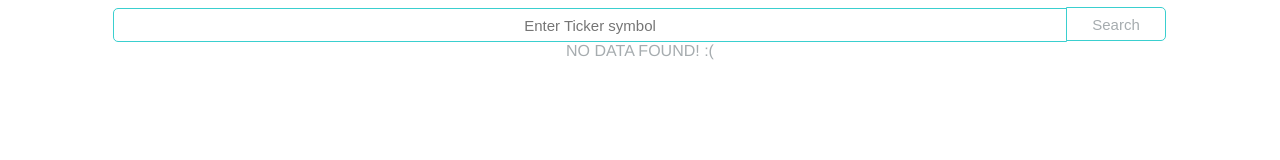
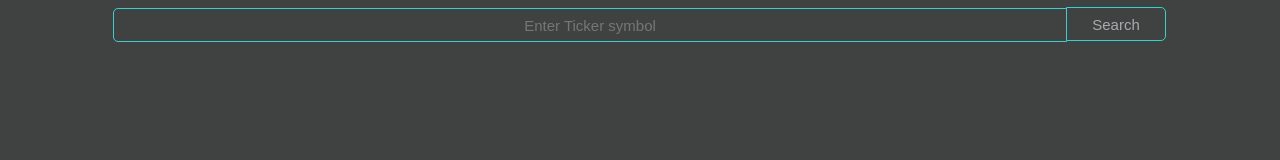
Before and after one commit to SimHuang/simstock, a React app: page / in a window 1280 px wide. Built offline with nearby package versions, Linux system fonts and the light colour scheme.

Commit message:
chart styling

```diff
--- a/src/components/SearchBar.js
+++ b/src/components/SearchBar.js
@@ -20,10 +20,10 @@ class SearchBar extends Component {
         let url = `https://www.quandl.com/api/v3/datasets/WIKI/${symbol}.json?column_index=4&start_date=${START_DATE}&api_key=${QUANDL_API_KEY}`;
         axios.get(url)
         .then(response=> {
-            console.log(response);
+            // console.log(response);
             this.props.stockData(response); //return data back to parent through callback
         }).catch(error => {
-            console.log(error);
+            // console.log(error);
             this.props.stockData({'error':'Stock Data Unavaliable'});
         })
     }
--- a/src/components/StockChart.js
+++ b/src/components/StockChart.js
@@ -37,7 +37,7 @@ class StockChart extends Component {
                 priceToDate.price.push(dayPrice[1]);
             });
             priceData = priceData.reverse();
-            console.log(priceData);
+            // console.log(priceData);
             return priceData;
         }
         return null;
@@ -65,8 +65,8 @@ class StockChart extends Component {
                 </div>
             )
         }
-        console.log('price' + priceData.price);
-        console.log(priceData.date);
+        // console.log('price' + priceData.price);
+        // console.log(priceData.date);
         return (
             <div className="chart-container">
                 <h3>{meta.name.split(')')[0] + ')'}</h3>
--- a/style/style.css
+++ b/style/style.css
@@ -1,6 +1,8 @@
-body {
+html,body {
     font-family: 'Franklin Gothic Medium', Arial, sans-serif;
     color: #A6ACAF;
+    height: 100%;
+    background: #404241;
 }
 .search-container {
     text-align: center;
@@ -24,7 +26,7 @@ body {
     width: 100px;
     font-size: 15px;
     color: #A6ACAF;
-    background: #FFF;
+    background: #404241;
     border: 1px solid #3ACFCF;
     border-radius: 0 5px 5px 0;
     cursor: pointer;
@@ -35,7 +37,21 @@ body {
     color:#3ACFCF;
 }
 
+#app div{
+    height: 100%;
+}
+
 #message {
+    color: #3E3E3E;
     text-align: center;
     margin: auto;
+    height: 90%;
+    font-size: 100px;
+    position: relative;
+    top: 200px;
 }
+
+input {
+    background: #404241;
+    color: #A6ACAF;
+}
```
